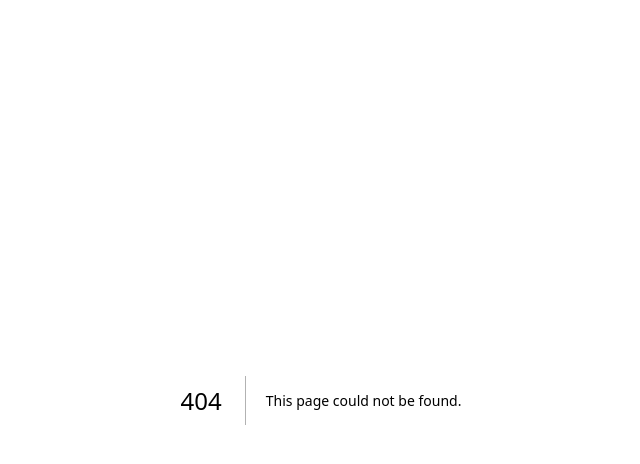
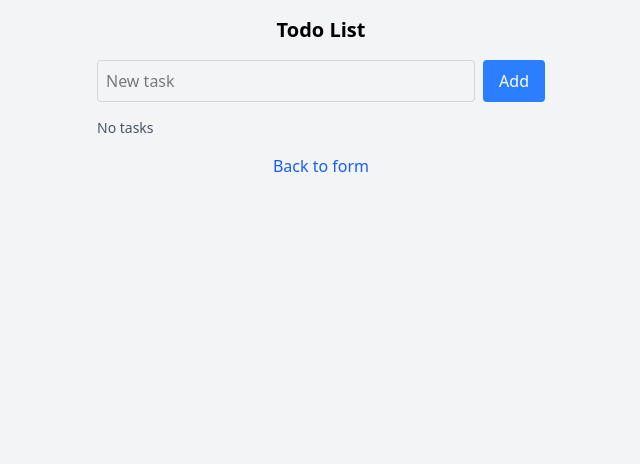
Before and after one commit to ryusuke2003/hands-on, a Next.js app in the folder my-app/: page /todo in a window 1280 px wide. Before the commit this address had no page. Shown: the top 464 px of the page, without its empty margins (319-959 px from the left). Built offline with nearby package versions, Linux system fonts and the light colour scheme.

Commit message:
feat: add simple todo list page

```diff
--- a/my-app/app/page.tsx
+++ b/my-app/app/page.tsx
@@ -66,9 +66,14 @@ export default function Home() {
           Send
         </button>
       </form>
-      <Link href="/entries" className="mt-4 text-blue-600 hover:underline">
-        View entries
-      </Link>
+      <div className="mt-4 flex gap-4">
+        <Link href="/entries" className="text-blue-600 hover:underline">
+          View entries
+        </Link>
+        <Link href="/todo" className="text-blue-600 hover:underline">
+          Todo list
+        </Link>
+      </div>
     </main>
   );
 }
--- /dev/null
+++ b/my-app/app/todo/page.tsx
@@ -0,0 +1,61 @@
+"use client";
+
+import { useState } from "react";
+import Link from "next/link";
+
+export default function TodoPage() {
+  const [task, setTask] = useState("");
+  const [todos, setTodos] = useState<string[]>([]);
+
+  const addTodo = () => {
+    const trimmed = task.trim();
+    if (trimmed.length === 0) return;
+    setTodos([...todos, trimmed]);
+    setTask("");
+  };
+
+  const removeTodo = (index: number) => {
+    setTodos(todos.filter((_, i) => i !== index));
+  };
+
+  return (
+    <main className="flex min-h-screen flex-col items-center p-4">
+      <h1 className="text-xl font-semibold">Todo List</h1>
+      <div className="mt-4 flex w-full max-w-md gap-2">
+        <input
+          value={task}
+          onChange={(e) => setTask(e.target.value)}
+          placeholder="New task"
+          className="flex-grow rounded border border-gray-300 p-2"
+        />
+        <button
+          onClick={addTodo}
+          className="rounded bg-blue-500 px-4 py-2 text-white hover:bg-blue-600"
+          type="button"
+        >
+          Add
+        </button>
+      </div>
+      <ul className="mt-4 w-full max-w-md">
+        {todos.length === 0 && (
+          <li className="text-sm text-gray-600">No tasks</li>
+        )}
+        {todos.map((todo, index) => (
+          <li key={index} className="flex items-center justify-between border-b py-2">
+            <span>{todo}</span>
+            <button
+              onClick={() => removeTodo(index)}
+              className="text-sm text-red-600 hover:underline"
+              type="button"
+            >
+              Remove
+            </button>
+          </li>
+        ))}
+      </ul>
+      <Link href="/" className="mt-4 text-blue-600 hover:underline">
+        Back to form
+      </Link>
+    </main>
+  );
+}
```
